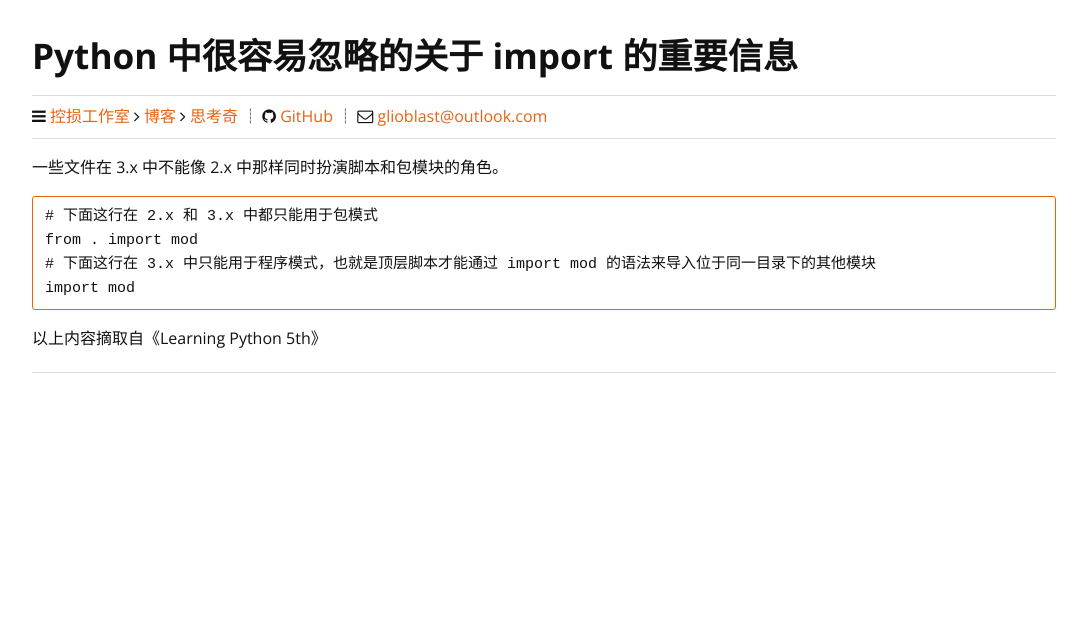
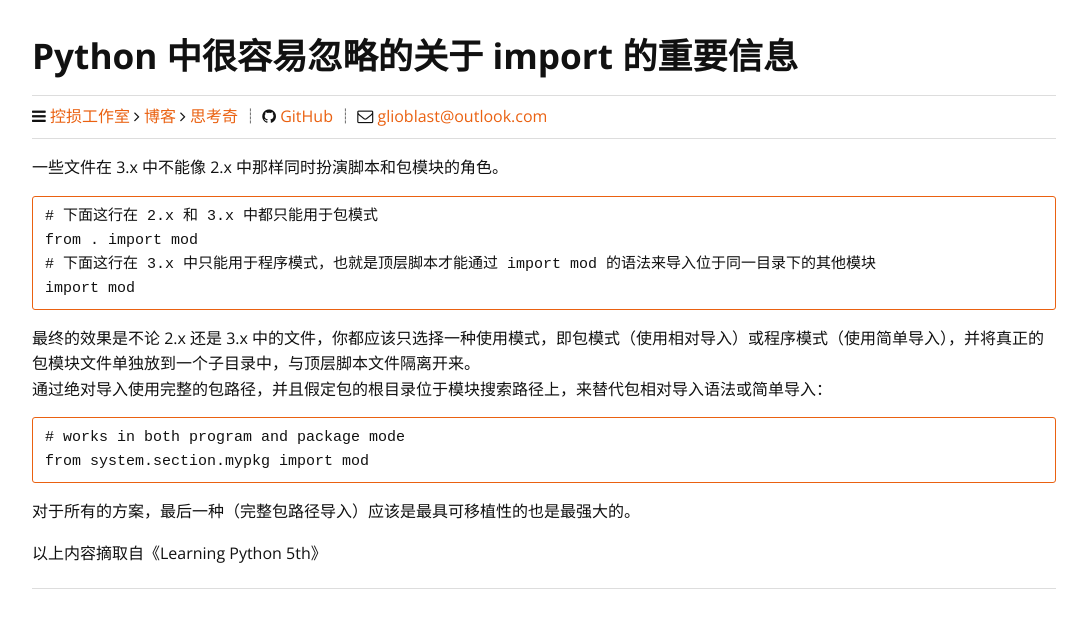
Before and after one commit to DamageControlStudio/HomePage, a Jekyll site: the page built from _posts/2021-02-21-about_python_import.md, in a window 1280 px wide. Shown: the top 628 px of the page, without its empty margins (96-1183 px from the left). Built offline with Jekyll 4.4.1, drawn with Linux system fonts in a browser that asks for light colours.

Commit message:
Update 2021-02-21-about_python_import.md

````diff
--- a/_posts/2021-02-21-about_python_import.md
+++ b/_posts/2021-02-21-about_python_import.md
@@ -14,4 +14,14 @@ from . import mod
 import mod
 ```
 
+最终的效果是不论 2.x 还是 3.x 中的文件，你都应该只选择一种使用模式，即包模式（使用相对导入）或程序模式（使用简单导入），并将真正的包模块文件单独放到一个子目录中，与顶层脚本文件隔离开来。
+通过绝对导入使用完整的包路径，并且假定包的根目录位于模块搜索路径上，来替代包相对导入语法或简单导入：
+
+``` Python
+# works in both program and package mode
+from system.section.mypkg import mod
+```
+
+对于所有的方案，最后一种（完整包路径导入）应该是最具可移植性的也是最强大的。
+
 以上内容摘取自《Learning Python 5th》
````
